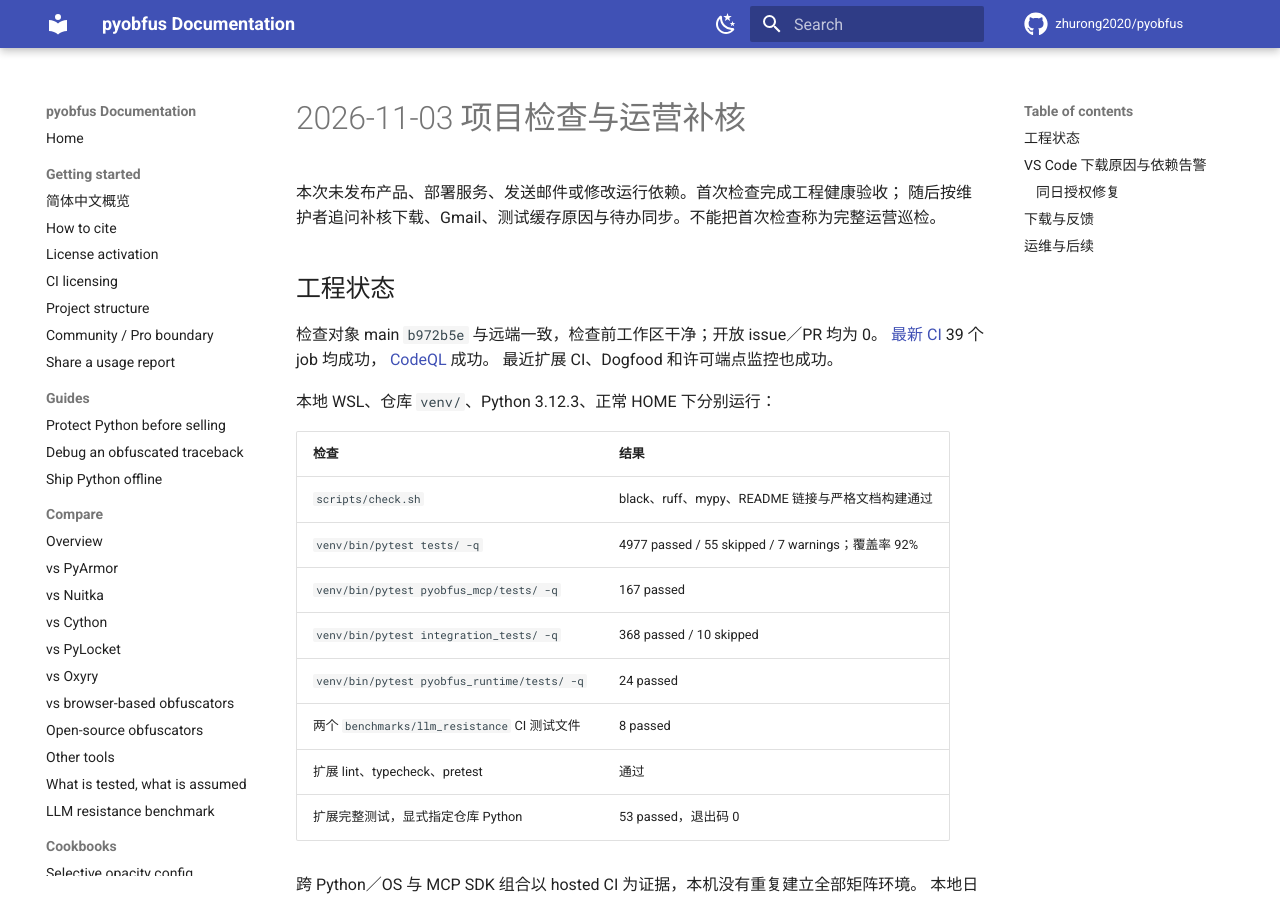
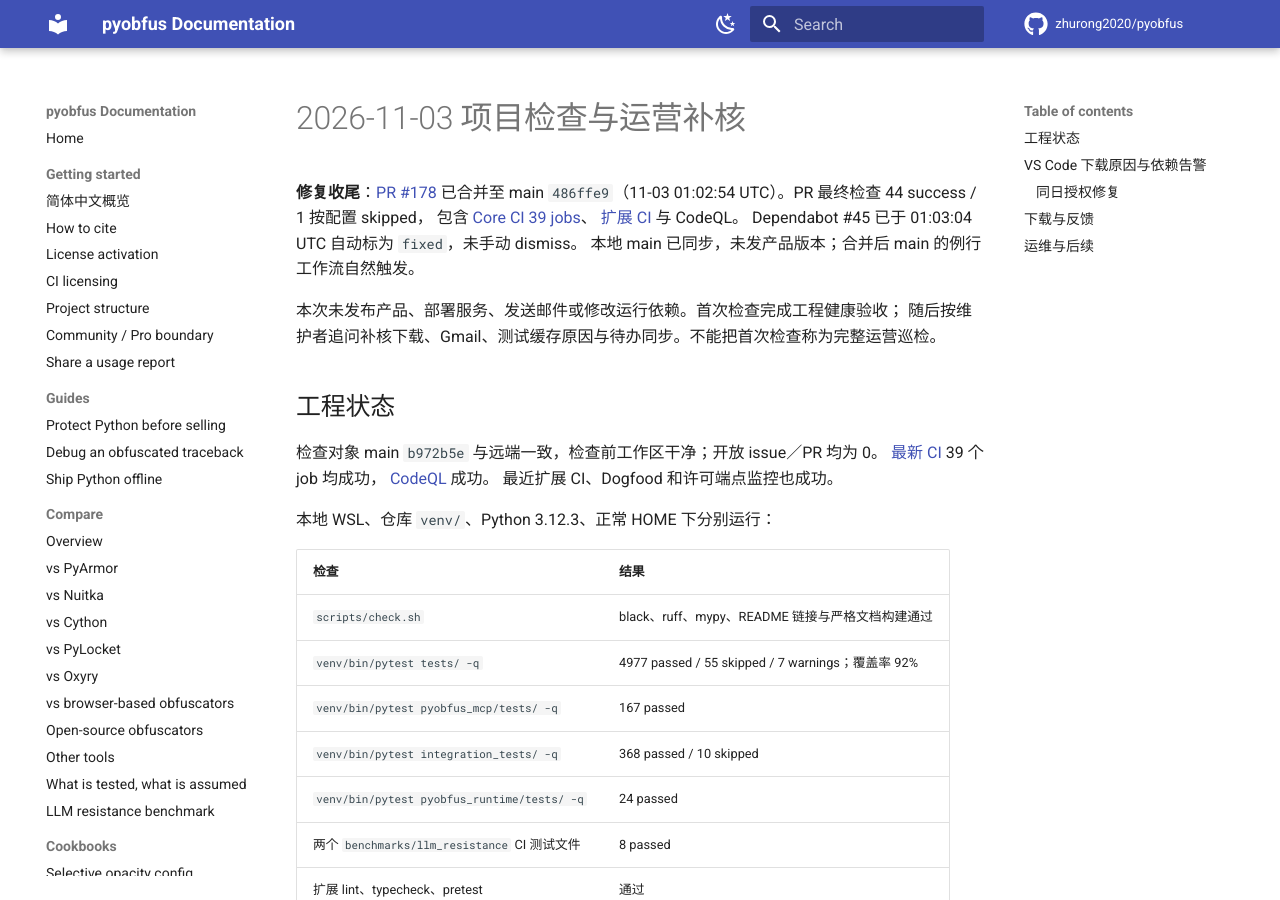
Before and after one commit to zhurong2020/pyobfus, an MkDocs documentation site: the page built from docs/EXECUTION_PROGRESS_2026-11-03.md, in a window 1280 px wide and 900 px high. Built offline with MkDocs 1.6.1 and Material for MkDocs 9.7.7, drawn with Linux system fonts in a browser that asks for light colours; comment, search, counter and statistics services are not loaded.

```diff
--- a/docs/EXECUTION_PROGRESS_2026-11-03.md
+++ b/docs/EXECUTION_PROGRESS_2026-11-03.md
@@ -1,4 +1,11 @@
 # 2026-11-03 项目检查与运营补核
+
+**修复收尾**：[PR #178](https://github.com/zhurong2020/pyobfus/pull/178) 已合并至 main
+`486ffe9`（11-03 01:02:54 UTC）。PR 最终检查 44 success / 1 按配置 skipped，
+包含 [Core CI 39 jobs](https://github.com/zhurong2020/pyobfus/actions/runs/41555784726)、
+[扩展 CI](https://github.com/zhurong2020/pyobfus/actions/runs/41555785126) 与 CodeQL。
+Dependabot #45 已于 01:03:04 UTC 自动标为 `fixed`，未手动 dismiss。
+本地 main 已同步，未发产品版本；合并后 main 的例行工作流自然触发。
 
 本次未发布产品、部署服务、发送邮件或修改运行依赖。首次检查完成工程健康验收；
 随后按维护者追问补核下载、Gmail、测试缓存原因与待办同步。不能把首次检查称为完整运营巡检。
```
Also changed, not shown: docs/CURRENT_PLAN_ZH.md (+3 -2 lines).
